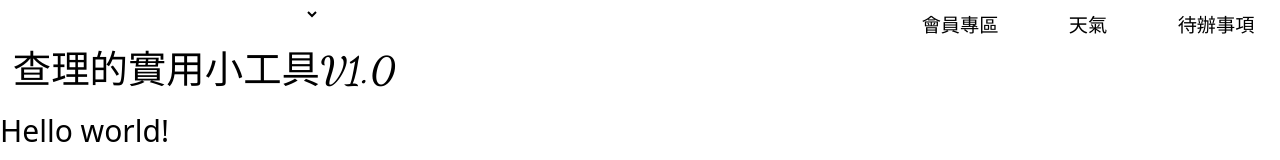
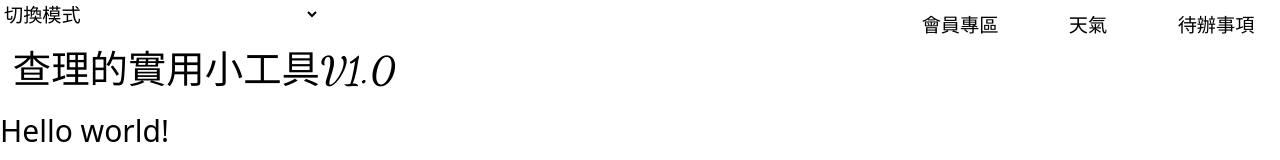
Before and after one commit to CharlietheCharlie/nuxt_pratical, a Nuxt app: page / in a window 1280 px wide. Shown: the top 160 px of the page. Built offline with nearby package versions, Linux system fonts and the light colour scheme.

Commit message:
firestore

```diff
--- a/app.vue
+++ b/app.vue
@@ -1,11 +1,12 @@
 <script setup>
 const colorMode = useColorMode();
+const select = ref('切換模式');
 const themes = [
     {'light':'日間模式'},
     {'dark':'夜間模式'}]
 </script>
 <template>
-	<select class="select w-full max-w-xs bg-white dark:bg-slate-800 dark:text-white" v-model="colorMode.preference">
+	<select class="select w-full max-w-xs bg-white dark:bg-slate-800 dark:text-white" @change="colorMode.preference=select" v-model="select">
 		<option disabled selected class="text-black dark:text-white">切換模式</option>
 		<option v-for="theme of themes" :key="theme">{{ Object.keys(theme)[0] }}</option>
 	</select>
--- a/pages/member.vue
+++ b/pages/member.vue
@@ -6,10 +6,10 @@
 </template>
 
 <script setup>
-import { add, del } from '../server/lib/firestore';
+import { add, del, queryByCollection } from '../server/lib/firestore';
 const pages = ref();
 onMounted(async()=>{
-     console.log(await del("pages",'2fjmhuFZpRNSQoHrzNG5'));
+     pages.value = await queryByCollection("pages");
 })
 </script>
 
```
